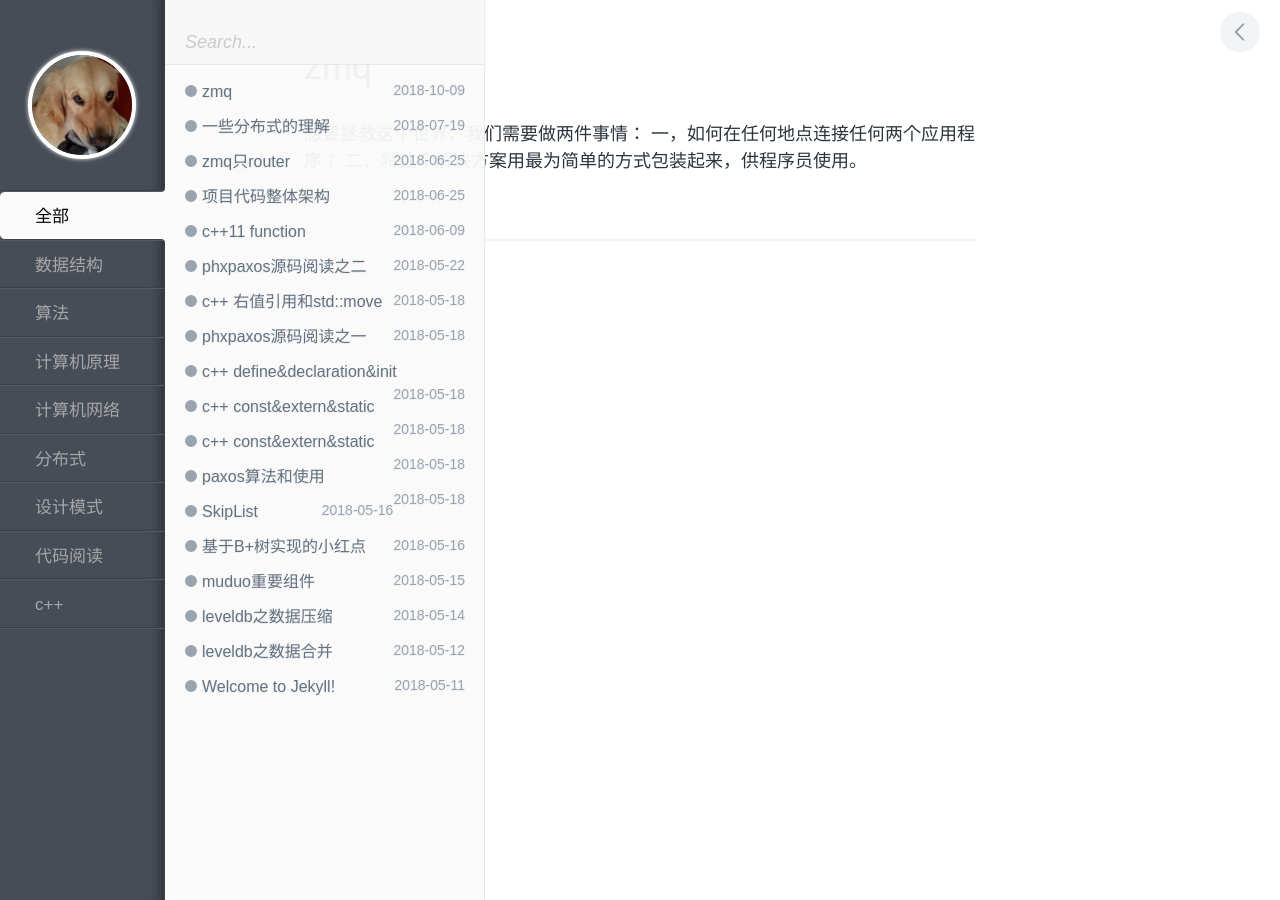
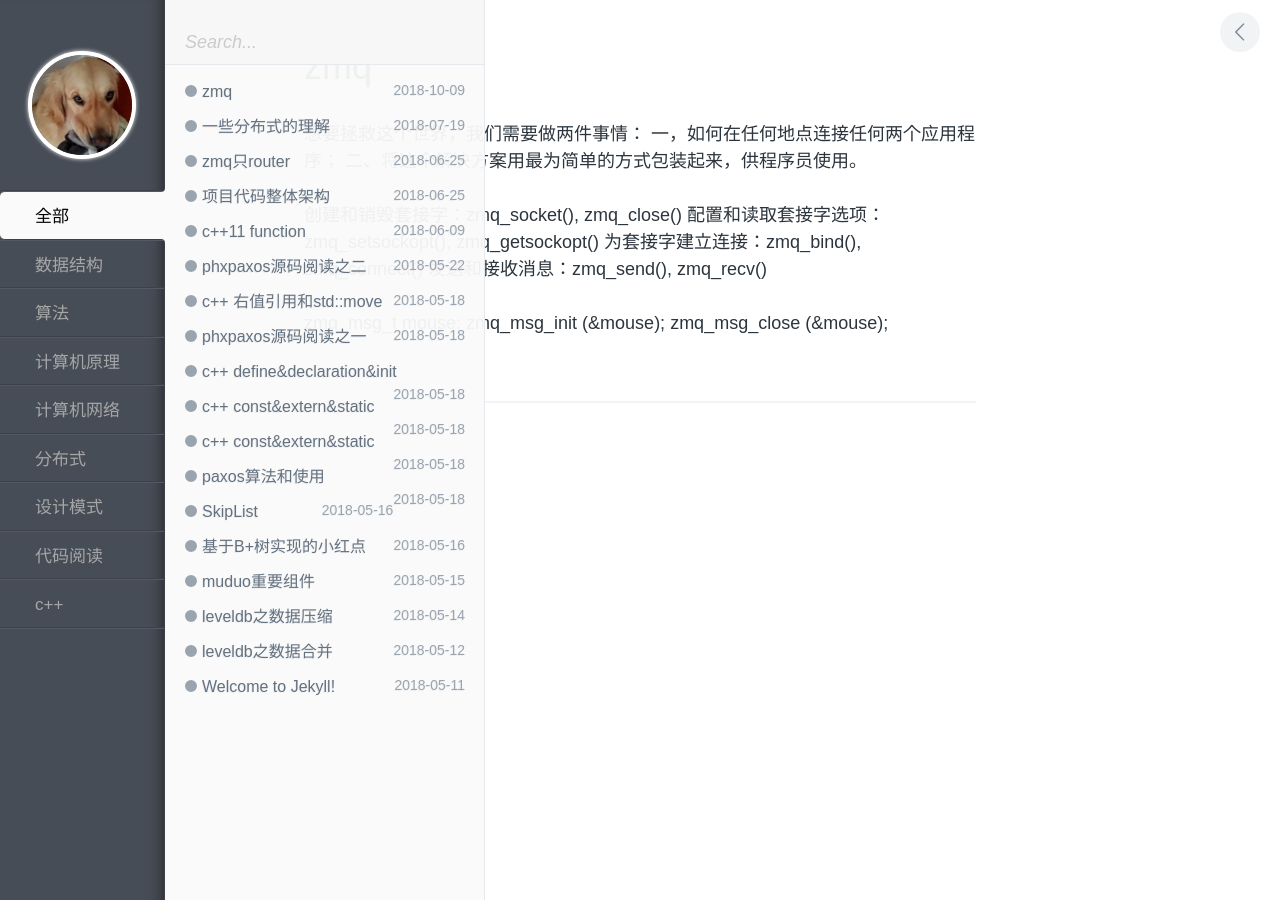
Before and after one commit to LZhuY/lzhuy.github.com, a Jekyll site: the page built from _posts/2018-10-09-zmq.markdown, in a window 1280 px wide. Built offline with Jekyll 4.4.1, drawn with Linux system fonts in a browser that asks for light colours; comment, search, counter and statistics services are not loaded.

Commit message:
zmq api
zmq api

```diff
--- a/_posts/2018-10-09-zmq.markdown
+++ b/_posts/2018-10-09-zmq.markdown
@@ -9,3 +9,12 @@ tags: distributed_system
 想要拯救这个世界，我们需要做两件事情：
 一，如何在任何地点连接任何两个应用程序；
 二、将这个解决方案用最为简单的方式包装起来，供程序员使用。
+
+创建和销毁套接字：zmq_socket(), zmq_close()
+配置和读取套接字选项：zmq_setsockopt(), zmq_getsockopt()
+为套接字建立连接：zmq_bind(), zmq_connect()
+发送和接收消息：zmq_send(), zmq_recv()
+
+zmq_msg_t mouse;
+zmq_msg_init (&mouse);
+zmq_msg_close (&mouse);
```
